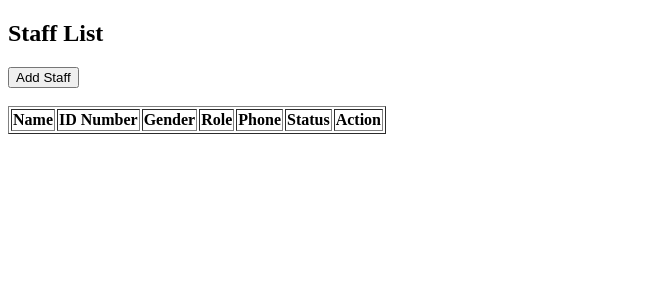
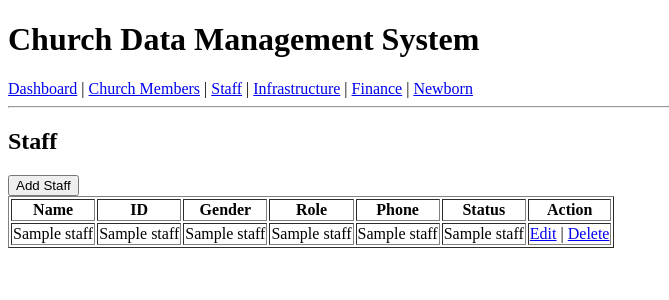
Before and after one commit to ikorikwishakajeamarie1-debug/church_app, a Flask app: page /staff in a window 1280 px wide. Shown: the top 300 px of the page, without its empty margins (0-669 px from the left). Run offline with Flask 3, Linux system fonts and the light colour scheme; tables that the repository leaves empty hold one stand-in row (values such as "Sample post"); a database or web service that is not in the repository returns one stand-in record (values such as "Sample title"); lists and menus that the app fills with data are empty; some libraries are stand-ins or nearby versions.

Commit message:
Updated full system: staff, members, menu, postegreSQL integration

```diff
--- a/app.py
+++ b/app.py
@@ -1,88 +1,40 @@
-import os
 from flask import Flask, render_template, request, redirect
 import psycopg2
-from psycopg2.extras import RealDictCursor
+import os
 
 app = Flask(__name__)
 
-# ================= DATABASE CONNECTION =================
-def get_db():
-    database_url = os.environ.get("DATABASE_URL")
-
-    # Render (production)
-    if database_url:
-        return psycopg2.connect(database_url)
-
-    # Local development
-    return psycopg2.connect(
-        host="localhost",
-        database="your_db_name",   # <-- CHANGE THIS
-        user="postgres",           # <-- CHANGE THIS
-        password="your_password"   # <-- CHANGE THIS
+# ==============================
+# DATABASE CONNECTION
+# ==============================
+def get_db_connection():
+    conn = psycopg2.connect(
+        host=os.getenv("DB_HOST"),
+        database=os.getenv("DB_NAME"),
+        user=os.getenv("DB_USER"),
+        password=os.getenv("DB_PASSWORD"),
+        port=5432
     )
+    return conn
 
 
-# ================= INIT DATABASE =================
-def init_db():
-    conn = get_db()
+# ==============================
+# HOME / DASHBOARD
+# ==============================
+@app.route('/')
+def dashboard():
+    return render_template('dashboard.html')
+
+
+# ==============================
+# MEMBERS
+# ==============================
+@app.route('/members')
+def members():
+    conn = get_db_connection()
     cur = conn.cursor()
 
-    # MEMBERS TABLE (DO NOT DROP EXISTING DATA)
-    cur.execute('''
-    CREATE TABLE IF NOT EXISTS members (
-        id SERIAL PRIMARY KEY,
-        names TEXT,
-        id_number TEXT,
-        phone TEXT,
-        birthdate TEXT,
-        gender TEXT,
-        marital_status TEXT,
-        country TEXT,
-        province TEXT,
-        district TEXT,
-        sector TEXT,
-        cell TEXT,
-        village TEXT,
-        role TEXT,
-        baptized TEXT,
-        baptism_date TEXT,
-        itsinda TEXT,
-        status TEXT,
-        reason TEXT
-    )
-    ''')
-
-    # STAFF TABLE
-    cur.execute('''
-    CREATE TABLE IF NOT EXISTS staff (
-        id SERIAL PRIMARY KEY,
-        names TEXT,
-        id_number TEXT,
-        gender TEXT,
-        phone TEXT,
-        role TEXT,
-        status TEXT
-    )
-    ''')
-
-    conn.commit()
-    cur.close()
-    conn.close()
-
-
-# ================= HOME =================
-@app.route('/')
-def home():
-    return redirect('/members')
-
-
-# ================= MEMBERS =================
-@app.route('/members')
-def members():
-    conn = get_db()
-    cur = conn.cursor(cursor_factory=RealDictCursor)
-
-    cur.execute("SELECT * FROM members ORDER BY id DESC")
+    cur.execute("SELECT * FROM members")
     members = cur.fetchall()
 
     cur.close()
@@ -91,127 +43,122 @@ def members():
     return render_template('members.html', members=members)
 
 
-# ================= ADD MEMBER =================
-@app.route('/add_member', methods=['POST'])
-def add_member():
-    data = request.form
-
-    conn = get_db()
+# ==============================
+# STAFF - VIEW
+# ==============================
+@app.route('/staff')
+def staff():
+    conn = get_db_connection()
     cur = conn.cursor()
 
-    cur.execute('''
-    INSERT INTO members (
-        names, id_number, phone, birthdate, gender, marital_status,
-        country, province, district, sector, cell, village,
-        role, baptized, baptism_date, itsinda, status, reason
-    ) VALUES (%s,%s,%s,%s,%s,%s,%s,%s,%s,%s,%s,%s,%s,%s,%s,%s,%s,%s)
-    ''', (
-        data.get('names'),
-        data.get('id_number'),
-        data.get('phone'),
-        data.get('birthdate'),
-        data.get('gender'),
-        data.get('marital_status'),
-        data.get('country'),
-        data.get('province'),
-        data.get('district'),
-        data.get('sector'),
-        data.get('cell'),
-        data.get('village'),
-        data.get('role'),
-        data.get('baptized'),
-        data.get('baptism_date'),
-        data.get('itsinda'),
-        data.get('status'),
-        data.get('reason')
-    ))
+    cur.execute("SELECT * FROM staff")
+    staff = cur.fetchall()
+
+    cur.close()
+    conn.close()
+
+    return render_template('staff.html', staff=staff)
+
+
+# ==============================
+# STAFF - ADD FORM
+# ==============================
+@app.route('/staff/add')
+def add_staff():
+    return render_template('add_staff.html')
+
+
+# ==============================
+# STAFF - SAVE
+# ==============================
+@app.route('/save_staff', methods=['POST'])
+def save_staff():
+    name = request.form.get('name')
+    id_number = request.form.get('id_number')
+    gender = request.form.get('gender')
+    role = request.form.get('role')
+    phone = request.form.get('phone')
+    status = request.form.get('status')
+
+    conn = get_db_connection()
+    cur = conn.cursor()
+
+    cur.execute("""
+        INSERT INTO staff (name, id_number, gender, role, phone, status)
+        VALUES (%s, %s, %s, %s, %s, %s)
+    """, (name, id_number, gender, role, phone, status))
 
     conn.commit()
     cur.close()
     conn.close()
 
-    return redirect('/members')
+    return redirect('/staff')
 
 
-# ================= VIEW MEMBER =================
-@app.route('/view_member/<int:id>')
-def view_member(id):
-    conn = get_db()
-    cur = conn.cursor(cursor_factory=RealDictCursor)
+# ==============================
+# STAFF - DELETE
+# ==============================
+@app.route('/delete_staff/<int:id>')
+def delete_staff(id):
+    conn = get_db_connection()
+    cur = conn.cursor()
 
-    cur.execute("SELECT * FROM members WHERE id=%s", (id,))
-    member = cur.fetchone()
+    cur.execute("DELETE FROM staff WHERE id = %s", (id,))
+
+    conn.commit()
+    cur.close()
+    conn.close()
+
+    return redirect('/staff')
+
+
+# ==============================
+# STAFF - EDIT FORM
+# ==============================
+@app.route('/edit_staff/<int:id>')
+def edit_staff(id):
+    conn = get_db_connection()
+    cur = conn.cursor()
+
+    cur.execute("SELECT * FROM staff WHERE id = %s", (id,))
+    staff = cur.fetchone()
 
     cur.close()
     conn.close()
 
-    return render_template('view_member.html', member=member)
+    return render_template('edit_staff.html', staff=staff)
 
 
-# ================= STAFF =================
-from flask import Flask, render_template, request, redirect
+# ==============================
+# STAFF - UPDATE
+# ==============================
+@app.route('/update_staff/<int:id>', methods=['POST'])
+def update_staff(id):
+    name = request.form.get('name')
+    id_number = request.form.get('id_number')
+    gender = request.form.get('gender')
+    role = request.form.get('role')
+    phone = request.form.get('phone')
+    status = request.form.get('status')
 
-app = Flask(__name__)
+    conn = get_db_connection()
+    cur = conn.cursor()
 
-# Temporary storage (replace with DB if you already use one)
-staff_list = []
+    cur.execute("""
+        UPDATE staff
+        SET name=%s, id_number=%s, gender=%s, role=%s, phone=%s, status=%s
+        WHERE id=%s
+    """, (name, id_number, gender, role, phone, status, id))
 
-@app.route('/')
-def home():
-    return redirect('/staff')
-
-
-@app.route('/staff')
-def staff():
-    return render_template('staff.html', staff=staff_list)
-
-
-@app.route('/staff/add')
-def add_staff():
-    return render_template('add_staff.html')
-
-
-@app.route('/save_staff', methods=['POST'])
-def save_staff():
-    staff = {
-        "id_number": request.form.get("id_number"),
-        "name": request.form.get("name"),
-        "gender": request.form.get("gender"),
-        "role": request.form.get("role"),
-        "phone": request.form.get("phone"),
-        "status": request.form.get("status")
-    }
-
-    staff_list.append(staff)
+    conn.commit()
+    cur.close()
+    conn.close()
 
     return redirect('/staff')
 
 
-@app.route('/delete/<int:index>')
-def delete_staff(index):
-    if 0 <= index < len(staff_list):
-        staff_list.pop(index)
-    return redirect('/staff')
-
-
-@app.route('/edit/<int:index>')
-def edit_staff(index):
-    staff = staff_list[index]
-    return render_template('edit_staff.html', staff=staff, index=index)
-
-
-@app.route('/update/<int:index>', methods=['POST'])
-def update_staff(index):
-    staff_list[index] = {
-        "id_number": request.form.get("id_number"),
-        "name": request.form.get("name"),
-        "gender": request.form.get("gender"),
-        "role": request.form.get("role"),
-        "phone": request.form.get("phone"),
-        "status": request.form.get("status")
-    }
-    return redirect('/staff')
-
-
+# ==============================
+# RUN APP
+# ==============================
 if __name__ == "__main__":
     app.run(debug=True)
--- a/templates/base.html
+++ b/templates/base.html
@@ -1,57 +1,26 @@
 <!DOCTYPE html>
 <html>
 <head>
-    <title>{% block title %}{% endblock %}</title>
-
-    <style>
-        body {
-            font-family: Arial;
-            margin: 0;
-            background-color: #f4f6f8;
-        }
-
-        .navbar {
-            background-color: #2c3e50;
-            padding: 12px 20px;
-            display: flex;
-            justify-content: space-between;
-        }
-
-        .logo {
-            color: white;
-            font-weight: bold;
-        }
-
-        .menu a {
-            color: white;
-            margin-left: 15px;
-            text-decoration: none;
-        }
-
-        .menu a:hover {
-            text-decoration: underline;
-        }
-    </style>
+    <title>Church Data Management System</title>
 </head>
-
 <body>
 
-<div class="navbar">
-    <div class="logo">Church System</div>
+<h1>Church Data Management System</h1>
 
-    <div class="menu">
-        <a href="/dashboard">Dashboard</a>
-        <a href="/members">Church Members</a>
-        <a href="/staff">Staff</a>
-        <a href="/infrastructure">Infrastructure</a>
-        <a href="/finance">Finance</a>
-        <a href="/newborn">Newborn</a>
-    </div>
-</div>
+<!-- Navigation Menu -->
+<nav>
+    <a href="/">Dashboard</a> |
+    <a href="/members">Church Members</a> |
+    <a href="/staff">Staff</a> |
+    <a href="/infrastructure">Infrastructure</a> |
+    <a href="/finance">Finance</a> |
+    <a href="/newborn">Newborn</a>
+</nav>
 
-<div class="content">
-    {% block content %}{% endblock %}
-</div>
+<hr>
+
+{% block content %}
+{% endblock %}
 
 </body>
 </html>
--- a/templates/staff.html
+++ b/templates/staff.html
@@ -1,22 +1,15 @@
-<!DOCTYPE html>
-<html>
-<head>
-    <title>Staff</title>
-</head>
-<body>
+{% extends "base.html" %}
 
-<h2>Staff List</h2>
+{% block content %}
 
-<a href="/staff/add">
-    <button>Add Staff</button>
-</a>
+<h2>Staff</h2>
 
-<br><br>
+<a href="/staff/add"><button>Add Staff</button></a>
 
 <table border="1">
     <tr>
         <th>Name</th>
-        <th>ID Number</th>
+        <th>ID</th>
         <th>Gender</th>
         <th>Role</th>
         <th>Phone</th>
@@ -26,19 +19,18 @@
 
     {% for s in staff %}
     <tr>
-        <td>{{ s.name }}</td>
-        <td>{{ s.id_number }}</td>
-        <td>{{ s.gender }}</td>
-        <td>{{ s.role }}</td>
-        <td>{{ s.phone }}</td>
-        <td>{{ s.status }}</td>
+        <td>{{ s[1] }}</td>
+        <td>{{ s[2] }}</td>
+        <td>{{ s[3] }}</td>
+        <td>{{ s[4] }}</td>
+        <td>{{ s[5] }}</td>
+        <td>{{ s[6] }}</td>
         <td>
-            <a href="/edit/{{ loop.index0 }}">Edit</a> |
-            <a href="/delete/{{ loop.index0 }}" onclick="return confirm('Delete this staff?')">Delete</a>
+            <a href="/edit_staff/{{ s[0] }}">Edit</a> |
+            <a href="/delete_staff/{{ s[0] }}">Delete</a>
         </td>
     </tr>
     {% endfor %}
 </table>
 
-</body>
-</html>
+{% endblock %}
```
